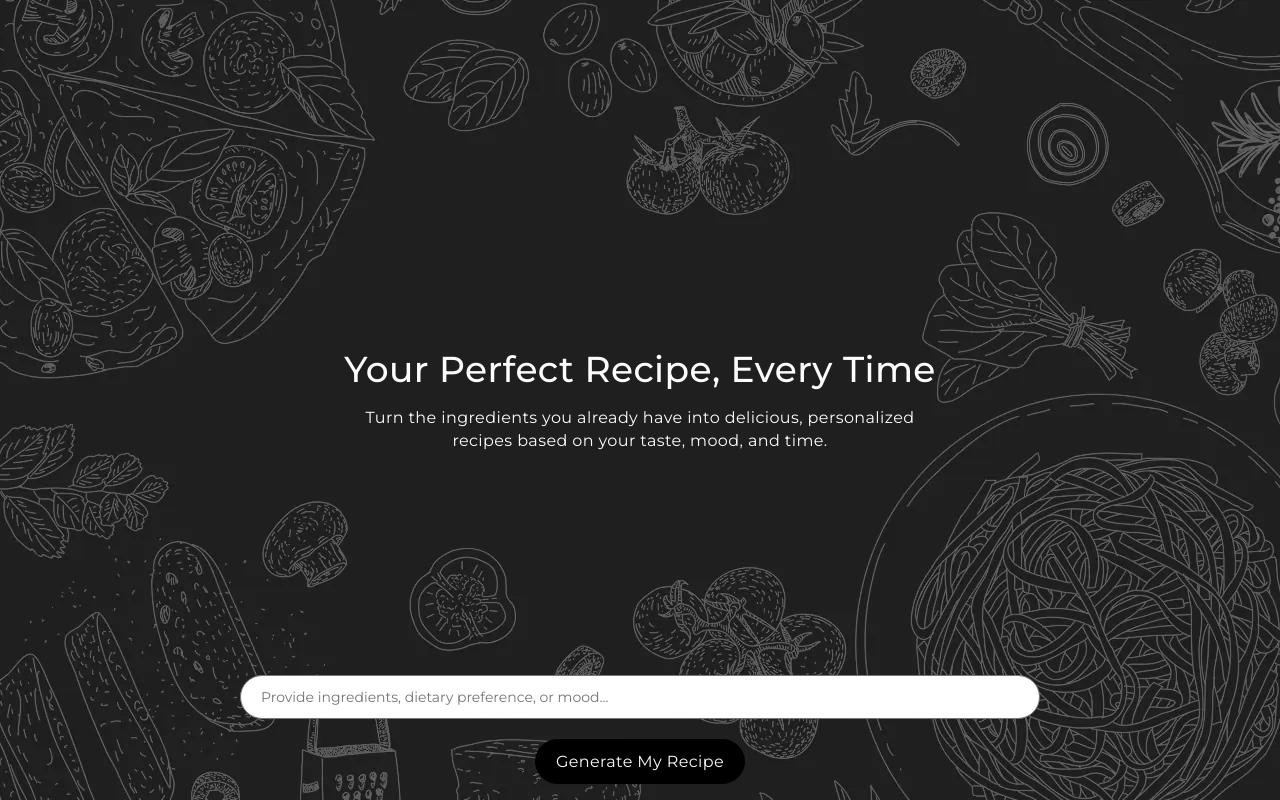
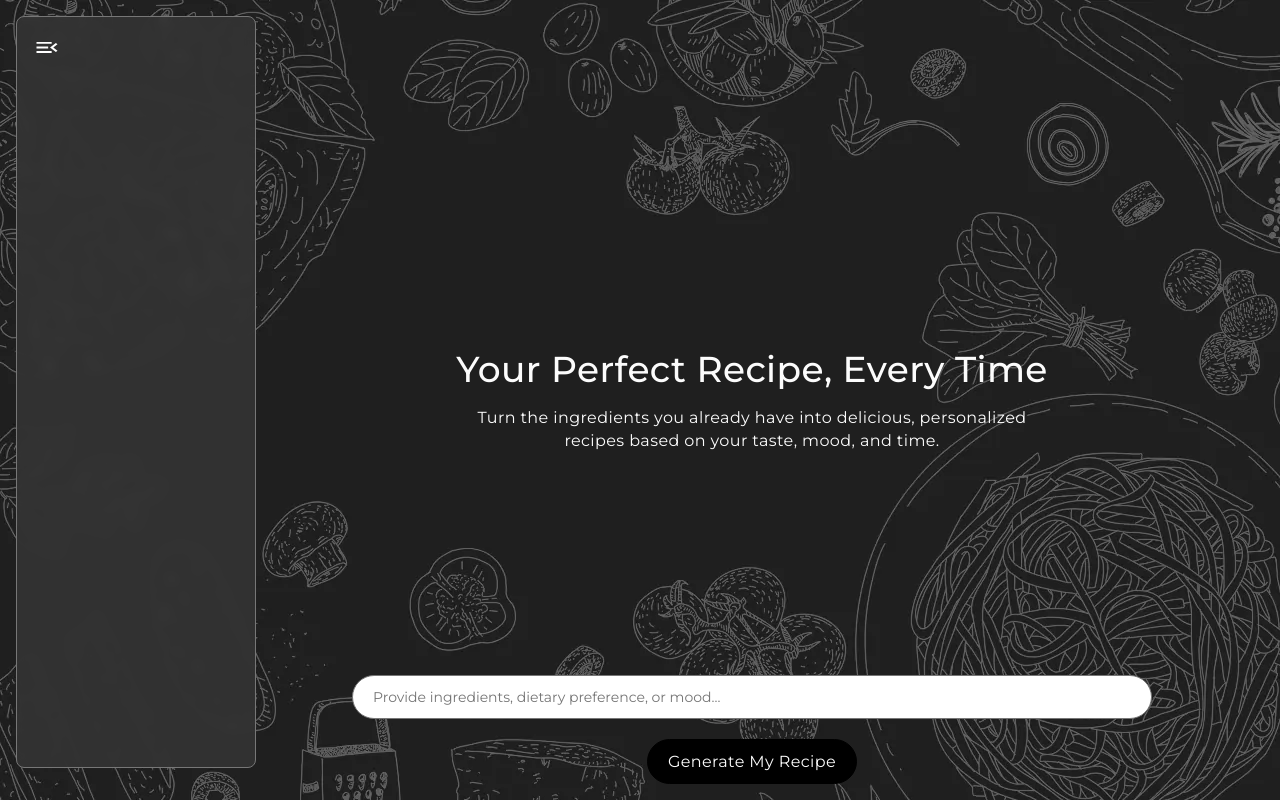
Before and after one commit to AnirudhSrivastava2425/cook-for-me-client, a React (Vite) app: page / in a window 1280 px wide. Built offline with nearby package versions, Linux system fonts and the light colour scheme.

Commit message:
sidebar animation - open close functionality

```diff
--- a/src/App.jsx
+++ b/src/App.jsx
@@ -5,7 +5,7 @@ function App() {
 
   return (
    <div className="main-wrapper">
-    {/* <Sidebar/> */}
+    <Sidebar/>
     <AIPanel/>
    </div>
   )
--- a/src/components/ai-panel/AIPanel.jsx
+++ b/src/components/ai-panel/AIPanel.jsx
@@ -3,6 +3,7 @@ import './panel.css'
 import SearchBar from './searchbar/SearchBar'
 import ChatUI from './chat/ChatUI'
 import useCookbookStore from '../../store/useCookbookStore'
+import useSidebar from '../../store/useSideBar'
 
 const AIPanel = () => {
     const [search, setSearch] = useState('')
@@ -10,7 +11,7 @@ const AIPanel = () => {
     const [conversation, setConversation] = useState([])
 
     const { name, chats, activeChatId, activeReq, fetchRecipe, isLoading } = useCookbookStore();
-
+    const {isSidebarActive} = useSidebar();
     // const handleChange = (value) => {
     //     fetchRecipe(value)
     // }
@@ -24,7 +25,8 @@ const AIPanel = () => {
     // using isLoading for dependency: for reference, right now flow is working because setLoading is happening before and after.
 
     return (
-        <div className='panel-wrapper'>
+        // <div className='panel-wrapper'>
+        <div className={isSidebarActive ? 'panel-wrapper':'panel-wrapper full-view'}>
             <div className="intro-text">
                 <h1>Your Perfect Recipe, Every Time</h1>
                 <h3>Turn the ingredients you already have into delicious, personalized recipes based on your taste, mood, and time.</h3>
--- a/src/components/ai-panel/panel.css
+++ b/src/components/ai-panel/panel.css
@@ -1,6 +1,6 @@
 .panel-wrapper{
-    width: 100vw;
-    /* width: calc(100vw - 256px); */
+    /* width: 100vw; */
+    width: calc(100vw - 256px);
     padding: 24px;
     display: flex;
     flex-direction: column;
@@ -9,6 +9,7 @@
     gap: 8px;
     min-height: 400px;
     box-sizing: border-box;
+    transition: 0.2s;
 }
 .conversations{
     display: flex;
@@ -43,7 +44,10 @@ h1,h3{
     max-width: 800px;
     padding-bottom: 120px;
 }
-
+.full-view{
+    width: 100vw;
+    transition: 0.2s;
+}
 @media screen and (max-width:600px) {
     .panel-wrapper{
         width: inherit;
--- a/src/components/sidebar/Sidebar.jsx
+++ b/src/components/sidebar/Sidebar.jsx
@@ -2,12 +2,14 @@ import React, { useState } from 'react'
 import CloseImg from '../../assets/icon/menu-close.svg'
 import CloseOpen from '../../assets/icon/menu.svg'
 import './sidebar.css'
+import useSidebar from '../../store/useSideBar'
 
 const Sidebar = () => {
-    const [sidebarActive, setSidebarActive] = useState(false)
+    const {isSidebarActive,setSidebar} = useSidebar();
     return (
-        <div className='sidebar-wrapper'>
-            <img src={CloseImg} alt="" className="closebtn" />
+        <div className={isSidebarActive ? 'sidebar-wrapper':'sidebar-wrapper sidebar-closed'}>
+            <img src={isSidebarActive ? CloseImg : CloseOpen} onClick={setSidebar} alt="" className="closebtn" />
+
         </div>
     )
 }
--- a/src/components/sidebar/sidebar.css
+++ b/src/components/sidebar/sidebar.css
@@ -1,7 +1,7 @@
 .sidebar-wrapper {
   box-sizing: border-box;
   background-color: rgb(51, 51, 51,0.9);
-  padding: 24px;
+  padding: 16px;
   width: 240px;
   height: 94%;
   border: 1px solid #777;
@@ -10,13 +10,20 @@
   position: fixed;
   top: 16px;
   left: 16px;
+  transition: 0.2s;
 }
 
-@media screen and (max-width: 600px) {
+.sidebar-closed{
+  width: 60px;
+  height: 60px;
+  overflow: hidden;
+}
+
+/* @media screen and (max-width: 600px) {
   .sidebar-wrapper {
     width: 80%;
 
     min-height: 600px;
       max-height: fit-content;
   }
-}
+} */
--- /dev/null
+++ b/src/store/useSideBar.js
@@ -0,0 +1,13 @@
+import {create} from 'zustand';
+
+const useSidebar = create((set,get)=>({
+    isSidebarActive:true,
+
+    setSidebar: ()=>{
+        set((state)=>({
+            isSidebarActive: !state.isSidebarActive
+        }))
+    }
+}))
+
+export default useSidebar;
```
